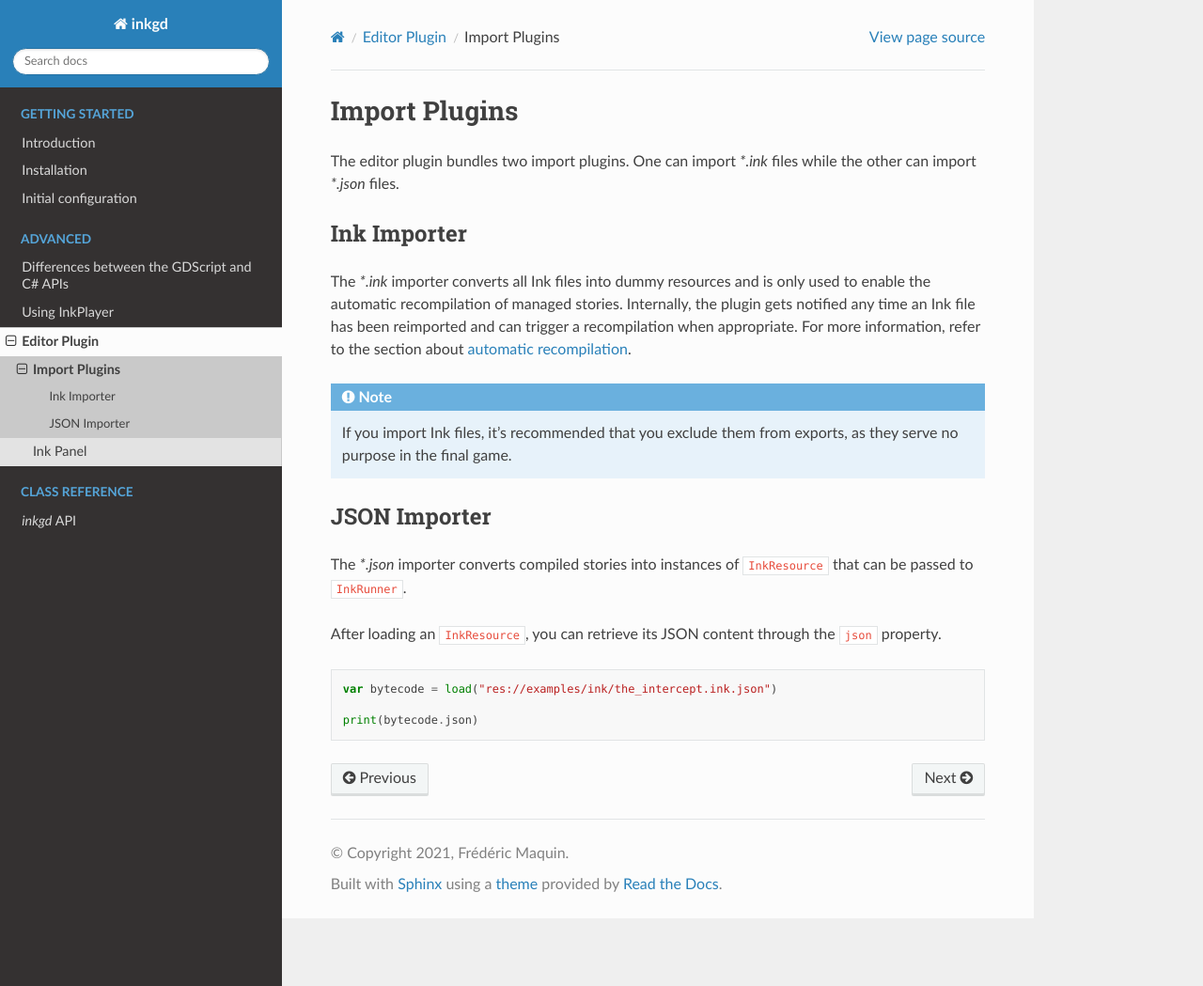
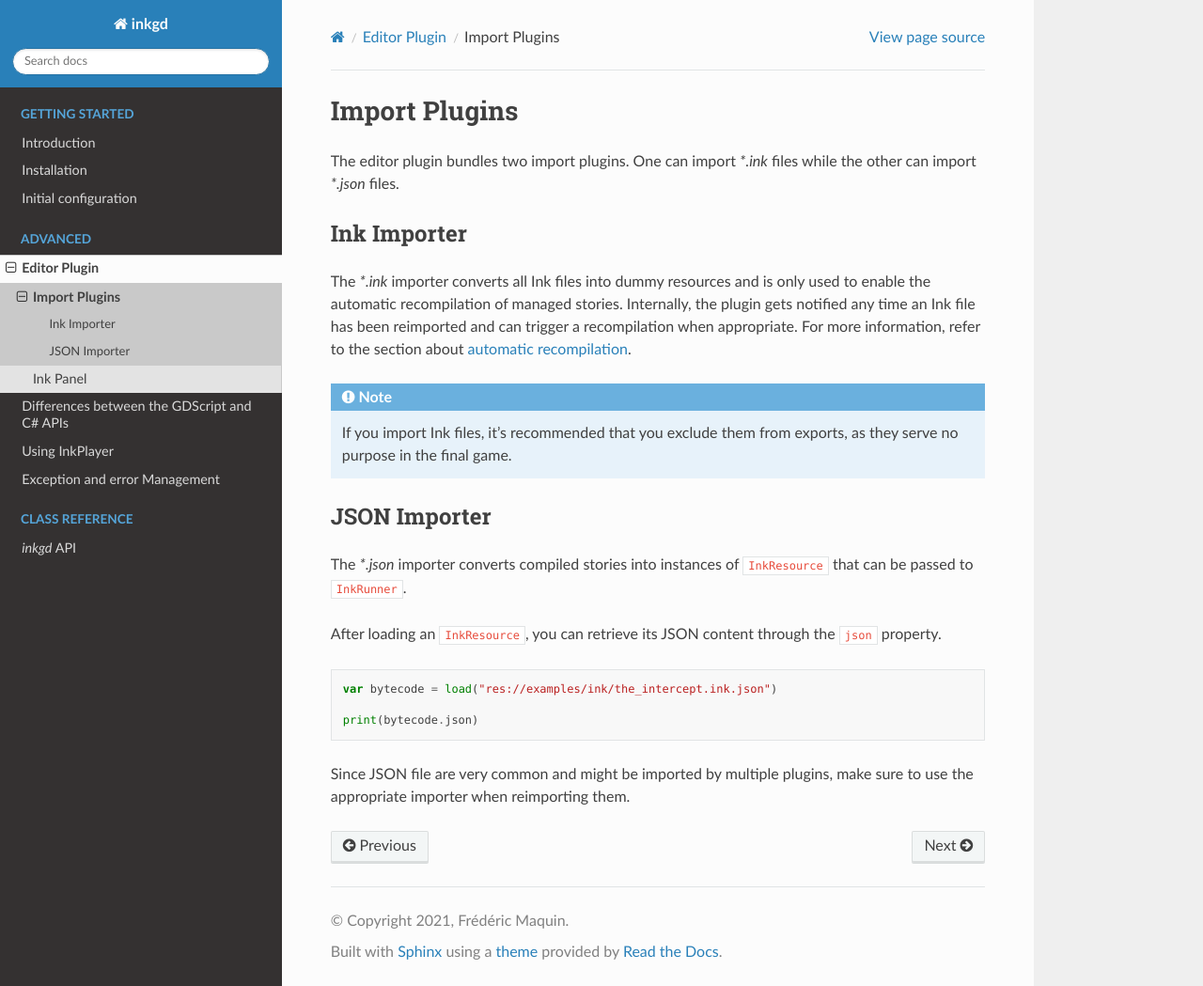
Before and after one commit to ephread/inkgd, a Sphinx documentation site: the page built from docs/source/advanced/editor_plugin/import_plugins.rst, in a window 1280 px wide and 1049 px high. Shown: the whole window at 94% size. Built offline with Sphinx 7.4.7 and the Read the Docs theme 2.0.0, drawn with Linux system fonts in a browser that asks for light colours.

```diff
--- a/docs/source/advanced/editor_plugin/import_plugins.rst
+++ b/docs/source/advanced/editor_plugin/import_plugins.rst
@@ -34,3 +34,6 @@
     var bytecode = load("res://examples/ink/the_intercept.ink.json")
 
     print(bytecode.json)
+
+Since JSON file are very common and might be imported by multiple plugins,
+make sure to use the appropriate importer when reimporting them.
--- /dev/null
+++ b/docs/source/advanced/exception_error_management.rst
@@ -0,0 +1,4 @@
+Exception and error Management
+==============================
+
+To be added.
--- a/docs/source/classes/class_inkruntime.rst
+++ b/docs/source/classes/class_inkruntime.rst
@@ -26,6 +26,7 @@
 | bool_ | :ref:`dont_save_default_values<class_inkruntime_dont_save_default_values>`                       | ``true`` |
 +-------+--------------------------------------------------------------------------------------------------+----------+
 
+
 Signals
 -------
 
@@ -36,6 +37,7 @@
 Emitted when the runtime encounters an exception. Exceptions are not recoverable
 and may corrupt the state. They are the consequence of either a programmer error
 or a bug in the runtime.
+
 
 Property Descriptions
 ---------------------
--- a/docs/source/index.rst
+++ b/docs/source/index.rst
@@ -37,9 +37,10 @@
    :maxdepth: 1
    :caption: Advanced
 
+   advanced/editor_plugin/index
    advanced/differences_between_api
    advanced/using_inkplayer
-   advanced/editor_plugin/index
+   advanced/exception_error_management
 
 .. toctree::
    :maxdepth: 2
```
Also changed, not shown: docs/source/classes/class_inkplayer.rst (+52 -0 lines), 2 other files.
